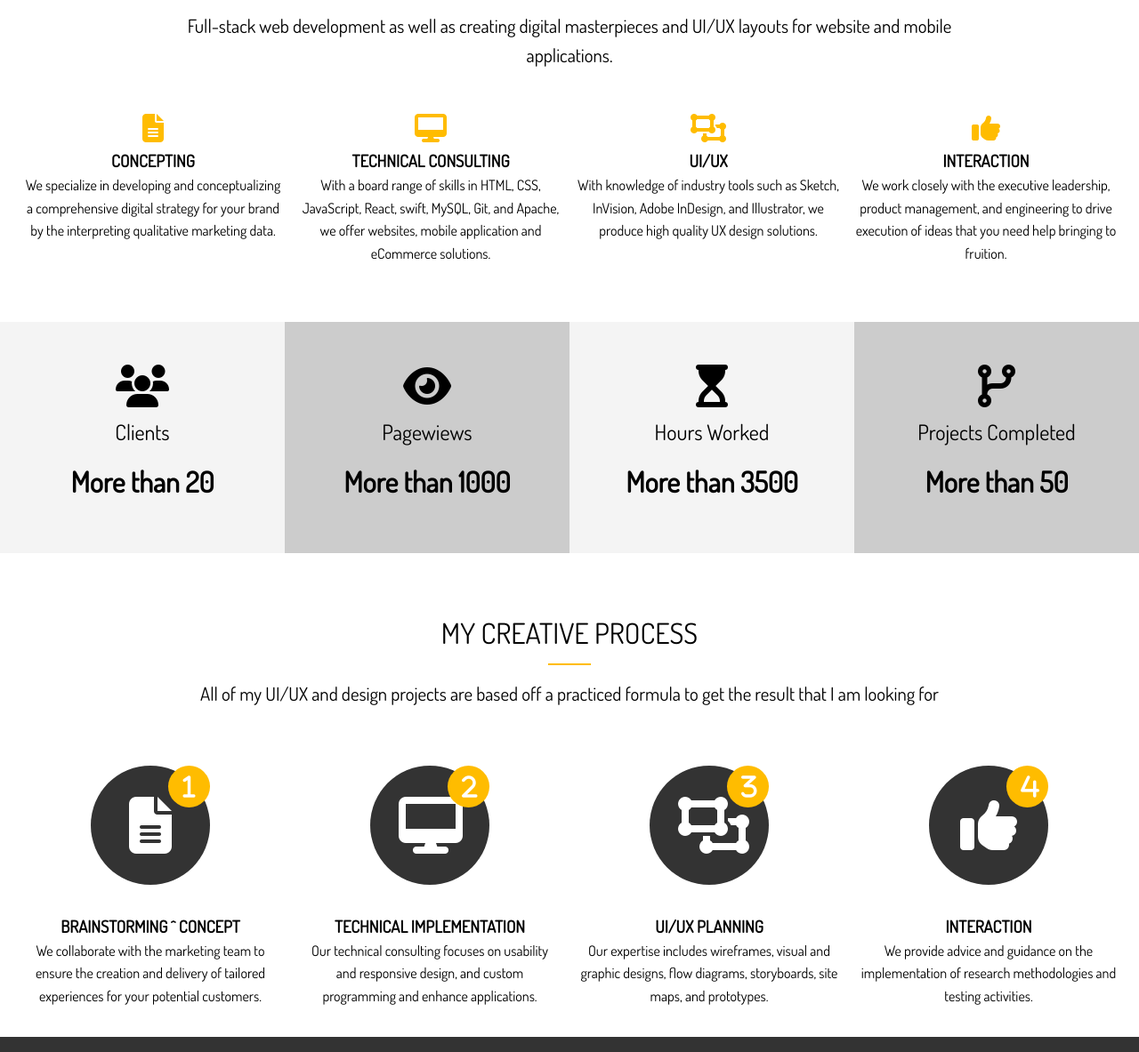
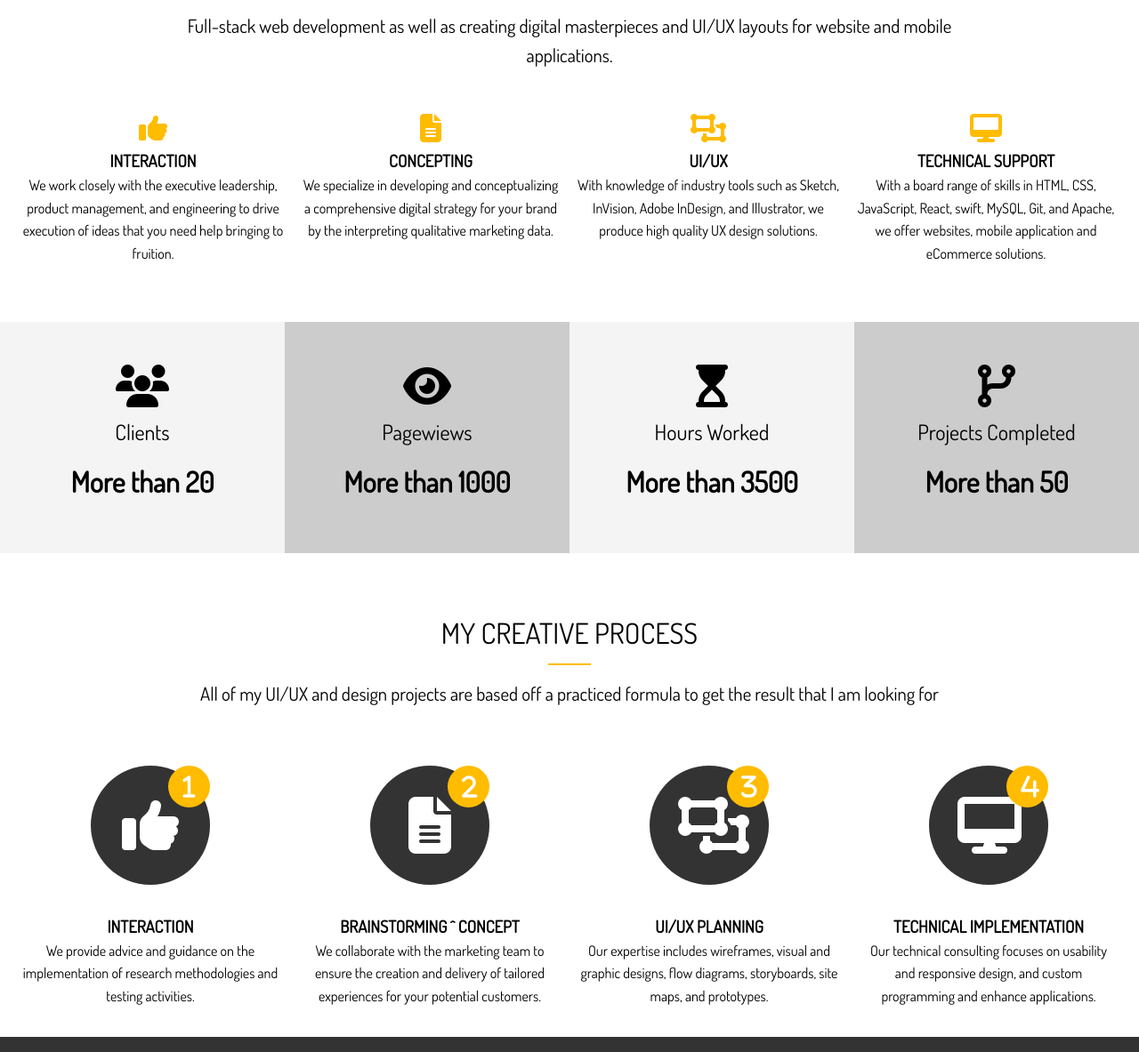
Before and after one commit to daisyliu618/Portfolio-Project, a website: page dist/index.html in a window 1280 px wide. Shown: the part 896-2079 px from the top of the page at 89% size. Drawn offline with Linux system fonts and the light colour scheme.

Commit message:
update content

```diff
--- a/dist/index.html
+++ b/dist/index.html
@@ -30,7 +30,8 @@
             <div class="header-content">
                 <h1>I Am Daisy The <span class='txt-type' data-wait='3000'
                         data-words='["Designer","Full-Stack Developer","UI/UX Dev"]'> </span></h1>
-                <p class='lead'>I am a developer who specialize in full-stack web, mobile application, UI/UX development.</p>
+                <p class='lead'>I am a developer who specialize in full-stack web, mobile application, UI/UX
+                    development.</p>
                 <p class='lead'></p>
                 <a href="work.html" class='btn-light'>View My Work</a>
             </div>
@@ -49,26 +50,43 @@
                 mobile applications.
             </p>
             <div class="specials">
+
+                <div>
+                    <i class='fas fa-thumbs-up fa-2x'></i>
+                    <h3>Interaction</h3>
+                    <p>We work closely with the executive leadership, product management, and engineering to drive
+                        execution of ideas that you need help bringing to fruition. </p>
+                </div>
+
                 <div>
                     <i class='fas fa-file-alt fa-2x'></i>
                     <h3>Concepting</h3>
-                    <p>We specialize in developing and conceptualizing a comprehensive digital strategy for your brand by the interpreting qualitative marketing data.</p>
+                    <p>We specialize in developing and conceptualizing a comprehensive digital strategy for your brand
+                        by the interpreting qualitative marketing data.</p>
                 </div>
-                <div>
-                    <i class='fas fa-desktop fa-2x'></i>
-                    <h3>Technical Consulting</h3>
-                    <p>With a board range of skills in HTML, CSS, JavaScript, React, swift, MySQL, Git, and Apache, we offer websites, mobile application and eCommerce solutions.</p>
-                </div>
+
+
                 <div>
                     <i class='fas fa-object-ungroup fa-2x'></i>
                     <h3>UI/UX</h3>
-                    <p>With knowledge of industry tools such as Sketch, InVision, Adobe InDesign, and Illustrator, we produce high quality UX design solutions. </p>
+                    <p>With knowledge of industry tools such as Sketch, InVision, Adobe InDesign, and Illustrator, we
+                        produce high quality UX design solutions. </p>
                 </div>
+
                 <div>
-                    <i class='fas fa-thumbs-up fa-2x'></i>
-                    <h3>Interaction</h3>
-                    <p>We work closely with the executive leadership, product management, and engineering to drive execution of ideas that you need help bringing to fruition. </p>
+                    <i class='fas fa-desktop fa-2x'></i>
+                    <h3>Technical Support</h3>
+                    <p>With a board range of skills in HTML, CSS, JavaScript, React, swift, MySQL, Git, and Apache, we
+                        offer websites, mobile application and eCommerce solutions.</p>
                 </div>
+
+
+
+
+
+
+
+
             </div>
         </div>
     </section>
@@ -121,34 +139,50 @@
                 looking for
             </p>
             <div class='process'>
+
+                <div>
+                    <i class='fas fa-thumbs-up fa-4x process-icon my-2'>
+                        <div class='process-step'>1</div>
+                    </i>
+                    <h3>Interaction</h3>
+                    <p>We provide advice and guidance on the implementation of research methodologies and testing
+                        activities. </p>
+                </div>
+
                 <div>
                     <i class='fas fa-file-alt fa-4x process-icon my-2'>
-                        <div class='process-step'>1</div>
+                        <div class='process-step'>2</div>
                     </i>
                     <h3>Brainstorming ^ Concept</h3>
-                    <p> We collaborate with the marketing team to ensure the creation and delivery of tailored experiences for your potential customers.</p>
-                </div>
-                <div>
-                    <i class='fas fa-desktop fa-4x process-icon my-2'>
-                        <div class='process-step'>2</div>
-                    </i>
-                    <h3>Technical Implementation</h3>
-                    <p>Our technical consulting focuses on usability and responsive design, and custom programming and enhance applications.</p>
+                    <p> We collaborate with the marketing team to ensure the creation and delivery of tailored
+                        experiences for your potential customers.</p>
                 </div>
                 <div>
                     <i class='fas fa-object-ungroup fa-4x process-icon my-2'>
                         <div class='process-step'>3</div>
                     </i>
                     <h3>UI/UX planning</h3>
-                    <p>Our expertise includes wireframes, visual and graphic designs, flow diagrams, storyboards, site maps, and prototypes.</p>
+                    <p>Our expertise includes wireframes, visual and graphic designs, flow diagrams, storyboards, site
+                        maps, and prototypes.</p>
                 </div>
+
+
+
+
                 <div>
-                    <i class='fas fa-thumbs-up fa-4x process-icon my-2'>
+                    <i class='fas fa-desktop fa-4x process-icon my-2'>
                         <div class='process-step'>4</div>
                     </i>
-                    <h3>Interaction</h3>
-                    <p>We provide advice and guidance on the implementation of research methodologies and testing activities. </p>
+                    <h3>Technical Implementation</h3>
+                    <p>Our technical consulting focuses on usability and responsive design, and custom programming and
+                        enhance applications.</p>
                 </div>
+
+
+
+
+
+
             </div>
         </div>
     </section>
@@ -159,10 +193,11 @@
         <div class='footer-content container'>
             <p>Copyright &copy;2020. All Rights Reserved</p>
             <div class='social'>
-                <i class='fab fa-github' onclick="window.open('https://github.com/daisyliu618')" ></i>
+                <i class='fab fa-github' onclick="window.open('https://github.com/daisyliu618')"></i>
                 <i class='fab fa-linkedin' onclick="window.open('https://www.linkedin.com/in/ss-m-89b435120/')"></i>
-                 <i class='fab fa-instagram'  onclick="window.open('https://www.instagram.com/daixs618/')"></i>
-                <i class='fab fa-facebook' onclick="window.open('https://www.facebook.com/profile.php?id=1704202870')" ></i>
+                <i class='fab fa-instagram' onclick="window.open('https://www.instagram.com/daixs618/')"></i>
+                <i class='fab fa-facebook'
+                    onclick="window.open('https://www.facebook.com/profile.php?id=1704202870')"></i>
             </div>
         </div>
     </footer>
```
